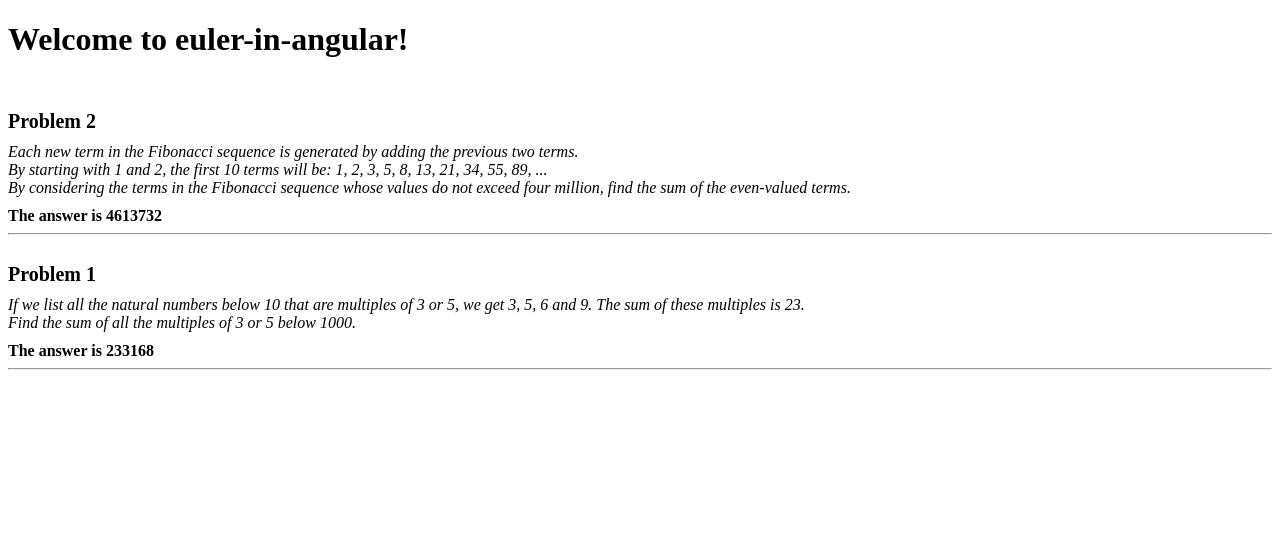
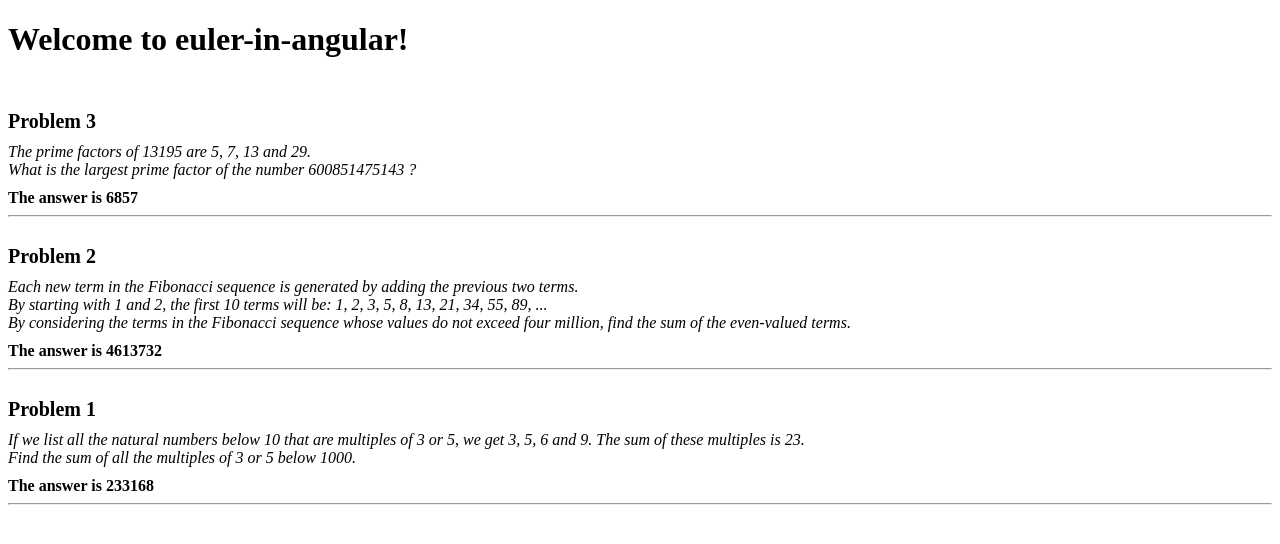
Before and after one commit to edwinvanderven/Euler-in-Angular, an Angular app: page / in a window 1280 px wide. Shown: the top 544 px of the page. Built offline with nearby package versions, Linux system fonts and the light colour scheme.

Commit message:
Added third problem and solution

```diff
--- a/src/app/app.component.model.ts
+++ b/src/app/app.component.model.ts
@@ -1,5 +1,6 @@
 import { FirstProblem } from './problems/first-problem';
 import { SecondProblem } from './problems/second-problem';
+import { ThirdProblem } from './problems/third-problem';
 
 export interface IProblem {
   title: string;
@@ -8,6 +9,7 @@ export interface IProblem {
 }
 
 export const PROBLEMS: IProblem[] = [
+  new ThirdProblem(),
   new SecondProblem(),
   new FirstProblem()
 ];
--- /dev/null
+++ b/src/app/problems/third-problem.ts
@@ -0,0 +1,37 @@
+import { IProblem } from '../app.component.model';
+
+export class ThirdProblem implements IProblem {
+  public title = 'Problem 3';
+  public description = 'The prime factors of 13195 are 5, 7, 13 and 29. \nWhat is the largest prime factor of the number 600851475143 ?';
+
+  getAnswer(): string {
+    let result = 600851475143;
+
+    while (!this.isPrime(result)) {
+      result = this.getFraction(result);
+    }
+
+    return result.toString();
+  }
+
+  private getFraction(n: number) : number {
+    let start = 2;
+    let result = 0;
+    while (start < n && result === 0) {
+      if (this.isPrime(start) && n % start === 0) {
+        result = n / start;
+      }
+      start++;
+    }
+    return result;
+  }
+
+  private isPrime(s: number) : boolean {
+    for (let start = 2; start < s; start++) {
+      if (s % start === 0) {
+        return false;
+      }
+    }
+    return true;
+  }
+}
```
Also changed, not shown: 1 other file (tests, documents, lock files or other folders).
